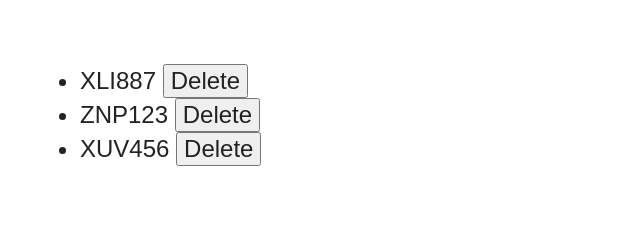
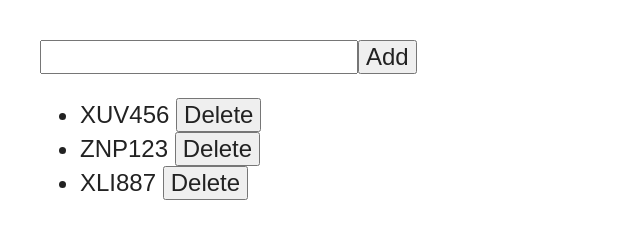
Before and after one commit to dnahrebecki/backbone-tutorial, a plain HTML site: page index.html in a window 1280 px wide. Shown: the whole page, without its empty margins (0-640 px from the left). Drawn offline with Linux system fonts and the light colour scheme.

Commit message:
project4: events

```diff
--- a/index.html
+++ b/index.html
@@ -14,6 +14,7 @@
         <script src="js/lib/modernizr-2.6.2.min.js"></script>
     </head>
     <body>
+        <div id="addVehicle"></div>
         <div id="container"></div>
 
         <script type="text/html" id="vehicleTemplate">
--- a/js/main.js
+++ b/js/main.js
@@ -34,6 +34,10 @@ var VehicleView = Backbone.View.extend({
         "click .delete": "onDelete",
     },
 
+    initialize: function(options) {
+        this.bus = options.bus;
+    },
+
     render: function() {
         var source = $('#vehicleTemplate').html();
         var template = _.template(source);
@@ -46,6 +50,7 @@ var VehicleView = Backbone.View.extend({
     },
 
     onDelete: function(){
+        this.bus.trigger('vehicle:removed', this.model);
         this.remove();
     }
 });
@@ -53,16 +58,66 @@ var VehicleView = Backbone.View.extend({
 var VehiclesView = Backbone.View.extend({
     tagName: 'ul',
 
+    initialize: function(options) {
+        this.bus = options.bus;
+
+        bus.on('vehicle:added', this.onVehicleAdded, this);
+        bus.on('vehicle:removed', this.onVehicleRemoved, this);
+    },
+
+    onVehicleAdded: function(model) {
+        this.collection.add(model);
+        this.render();
+    },
+
+    onVehicleRemoved: function(model) {
+        this.collection.remove(model);
+        this.render();
+    },
+
     render: function() {
         var self = this;
-        this.model.each(function(vehicle) {
-            var view = new VehicleView({model: vehicle});
-            self.$el.append(view.render().$el);
+        this.$el.html('');
+
+        this.collection.each(function(vehicle) {
+            var view = new VehicleView({model: vehicle, bus: bus});
+            self.$el.prepend(view.render().$el);
         });
 
         return this;
     }
 });
+
+var NewVehicleView = Backbone.View.extend({
+
+    el: '#addVehicle',
+
+    events: {
+        'click .addVehicleButton': 'onClickAdd'
+    },
+
+    initialize: function(options) {
+        this.bus = options.bus;
+    },
+
+    onClickAdd: function(e) {
+        var input = $('input[name="addVehicle"]');
+        var registrationNumber = input.val();
+
+        if (_.isEmpty(registrationNumber)) {
+            return;
+        }
+
+        this.bus.trigger('vehicle:added', new Vehicle({registrationNumber: registrationNumber}));
+        input.val('');
+    },
+
+    render: function() {
+        this.$el.html('<input name="addVehicle" type="text" /><button class="addVehicleButton">Add</button>');
+    }
+});
+
+var bus = _.extend({}, Backbone.Events);
 
 var vehicles = new Vehicles([
     new Vehicle({registrationNumber: 'XLI887', colour: 'Blue'}),
@@ -70,6 +125,8 @@ var vehicles = new Vehicles([
     new Vehicle({registrationNumber: 'XUV456', colour: 'Gray'})
 ]);
 
-var vehiclesView = new VehiclesView({model: vehicles});
+var vehiclesView = new VehiclesView({collection: vehicles, bus: bus});
+$('#container').html(vehiclesView.render().$el);
 
-$('#container').html(vehiclesView.render().$el);
+var newVehicleView = new NewVehicleView({bus: bus});
+newVehicleView.render();
```
